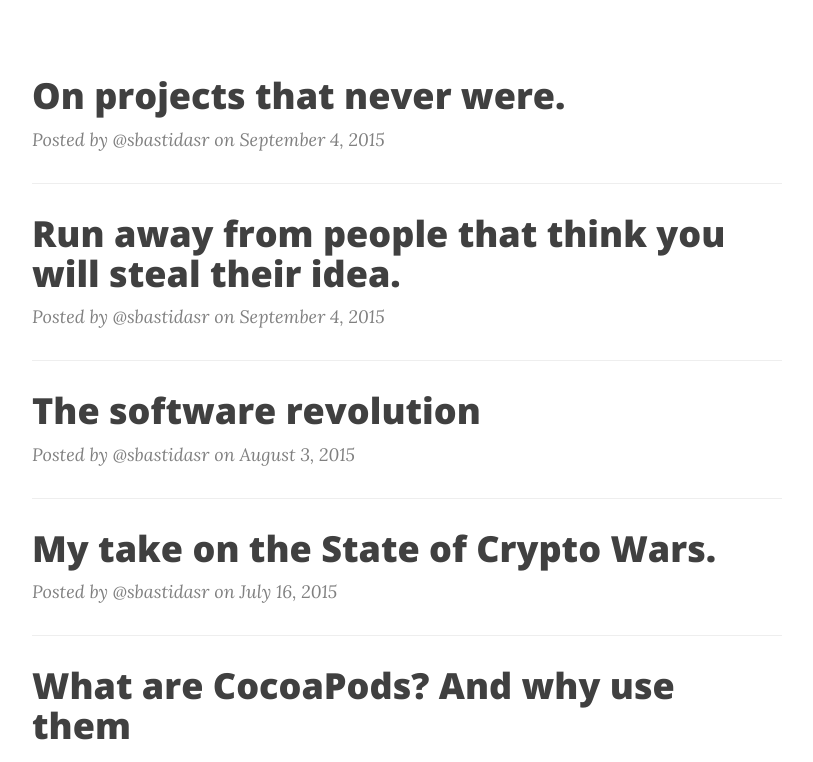
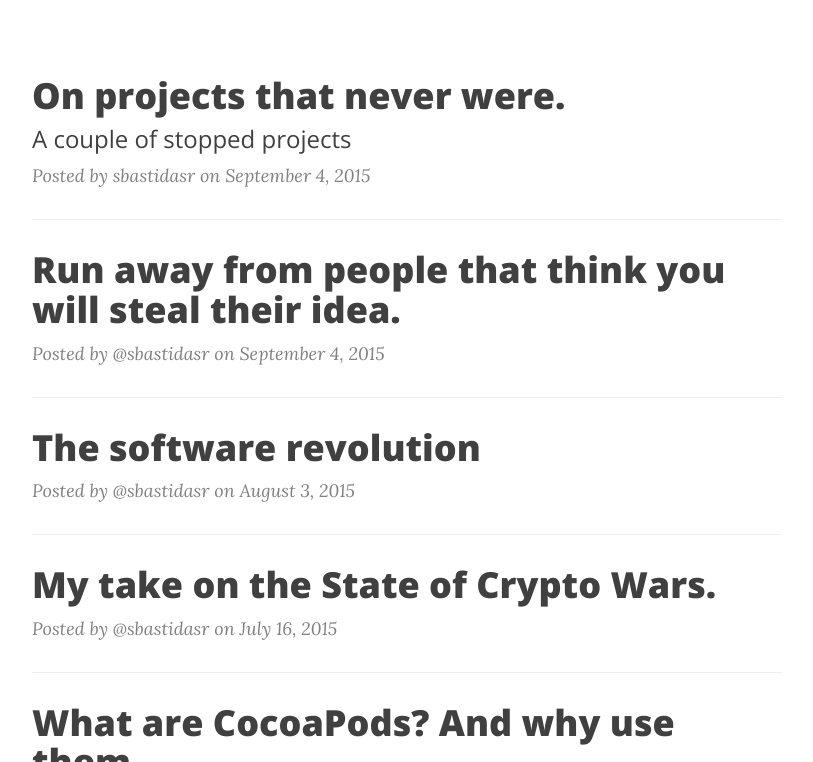
Before and after one commit to sbastidasr/sbastidasr.github.io, a Jekyll site: the page built from index.html, in a window 1280 px wide and 900 px high, scrolled down 314 px, cut to the strip 138-900 px from the top of the window. Shown: the whole strip, without its empty margins (233-1046 px from the left). Built offline with Jekyll 4.4.1, drawn with Linux system fonts in a browser that asks for light colours; nearby versions of some CDN libraries; the list of posts is cut into pages by our own code.

Commit message:
changed photos

```diff
--- a/_config.yml
+++ b/_config.yml
@@ -1,6 +1,6 @@
 # Site settings
 title: '@sbastidasr'
-header-img: img/NowTheNightHeader5.png
+header-img: "img/home-bg.png"
 email: sbastidasr@gmail.com
 description: "My blog. About development & stuff"
 baseurl: ""
--- a/_posts/2015-09-04-on-projects-that-never-were.md
+++ b/_posts/2015-09-04-on-projects-that-never-were.md
@@ -2,6 +2,9 @@
 layout: post
 title: On projects that never were.
 date: '2015-09-04T09:20:54-05:00'
+subtitle:   "A couple of stopped projects"
+author:     "sbastidasr"
+header-img: "img/home-bg.png"
 tags: []
 tumblr_url: http://sbastidasr.com/post/128330396424/on-projects-that-never-were
 ---
```
Also changed, not shown: 2 other files.
